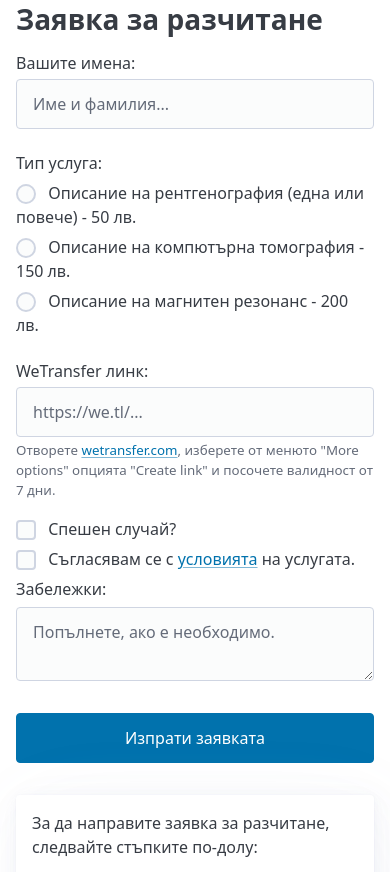
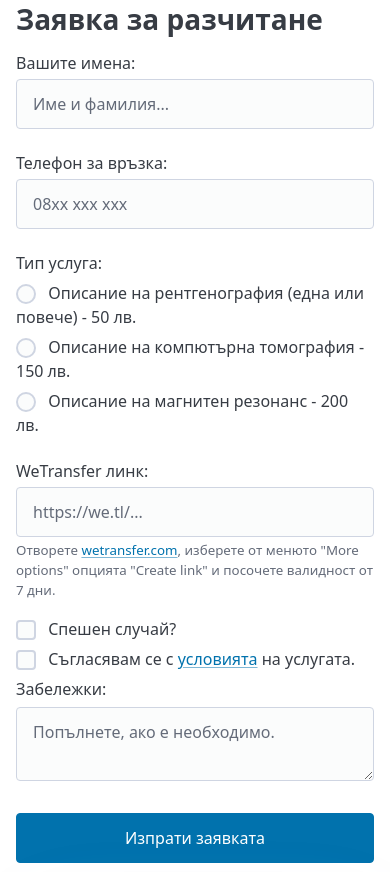
Before and after one commit to mitio/bvr, a plain HTML site: page index.html in a window 390 px wide. Shown: the part 3118-3990 px from the top of the page. Drawn offline with nearby package versions, Linux system fonts and the light colour scheme.

Commit message:
Add a phone number field in the form

```diff
--- a/index.html
+++ b/index.html
@@ -140,6 +140,11 @@
                             <input type="text" name="name" placeholder="Име и фамилия..." required />
                         </label>
 
+                        <label>
+                            Телефон за връзка:
+                            <input type="tel" name="phone" placeholder="08xx xxx xxx" required />
+                        </label>
+
                         <fieldset>
                             <label>Тип услуга:</label>
                             <label>
```
